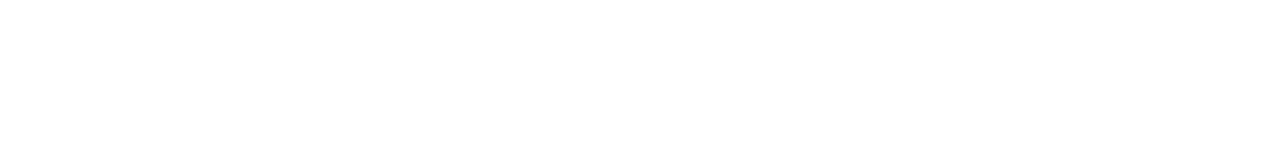
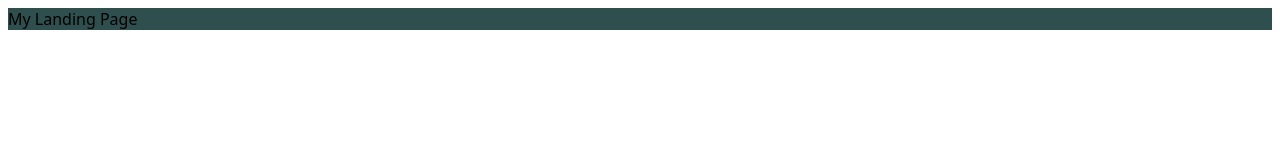
Before and after one commit to ianb2014/Landing-page, a plain HTML site: page index.html in a window 1280 px wide. Drawn offline with Linux system fonts and the light colour scheme.

Commit message:
established header and background color

```diff
--- a/index.html
+++ b/index.html
@@ -1,10 +1,16 @@
 <!DOCTYPE html>
 <html>
 <head>
-    <meta charset="UTF-8" />
-    <title>Hello</title>
+    <meta charset="UTF-8">
+    <meta http-equiv="X-UA-Compatible" content="IE=edge">
+    <meta name="viewport" content="width=device-width, initial-scale=1.0">
+    <title>Landing Page</title>
+    <link rel="stylesheet" href="./style.css">
 </head>
 <body>
+    <div class="header">
+        My Landing Page
+    </div>
 
 </body>
 </html>
--- a/style.css
+++ b/style.css
@@ -0,0 +1,9 @@
+body {
+    font-family: system-ui, -apple-system, BlinkMacSystemFont, 'Segoe UI', Roboto, Oxygen, Ubuntu, Cantarell, 'Open Sans', 'Helvetica Neue', sans-serif;
+
+}
+
+.header {
+    background-color:darkslategrey;
+
+}
```
